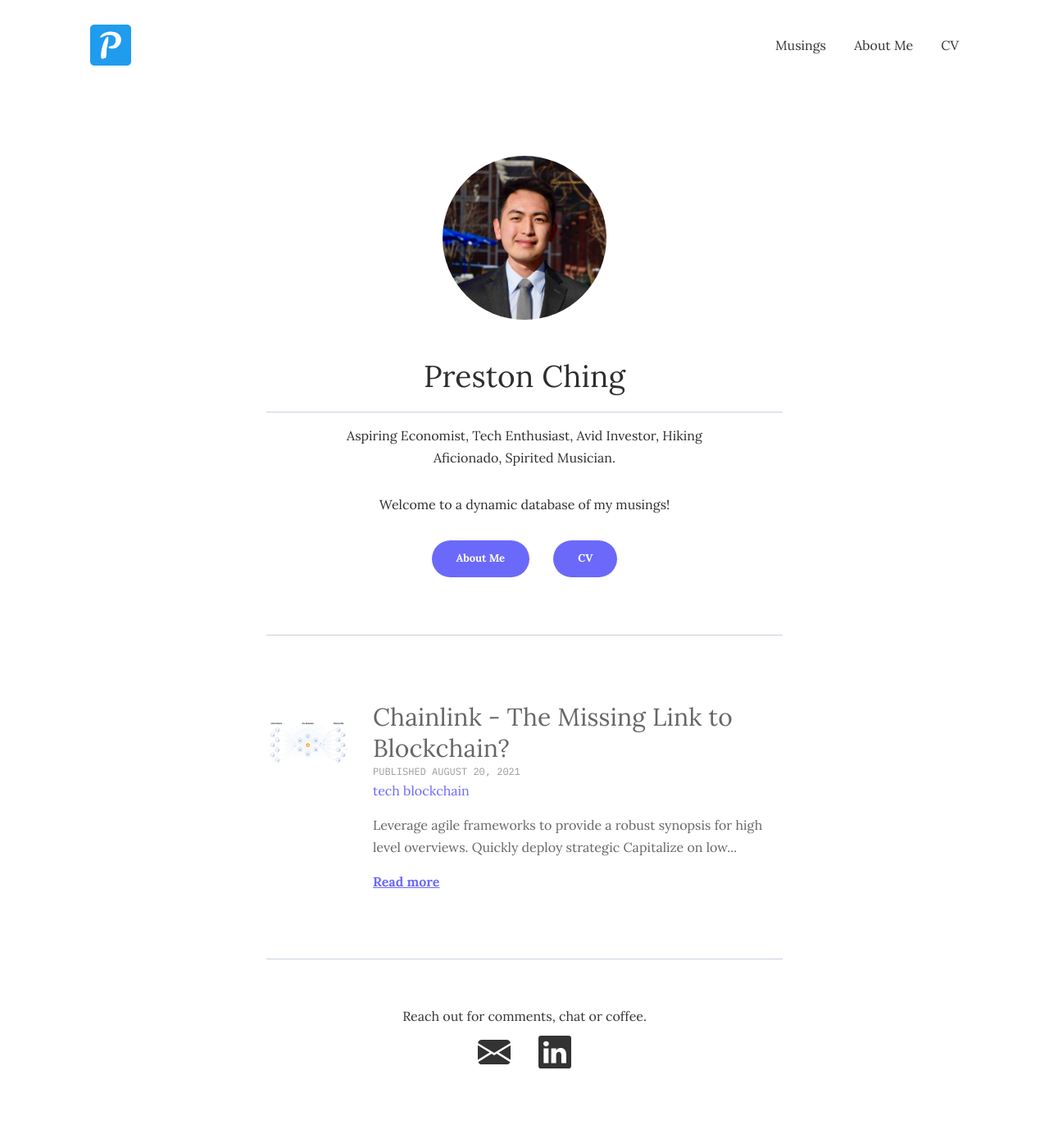
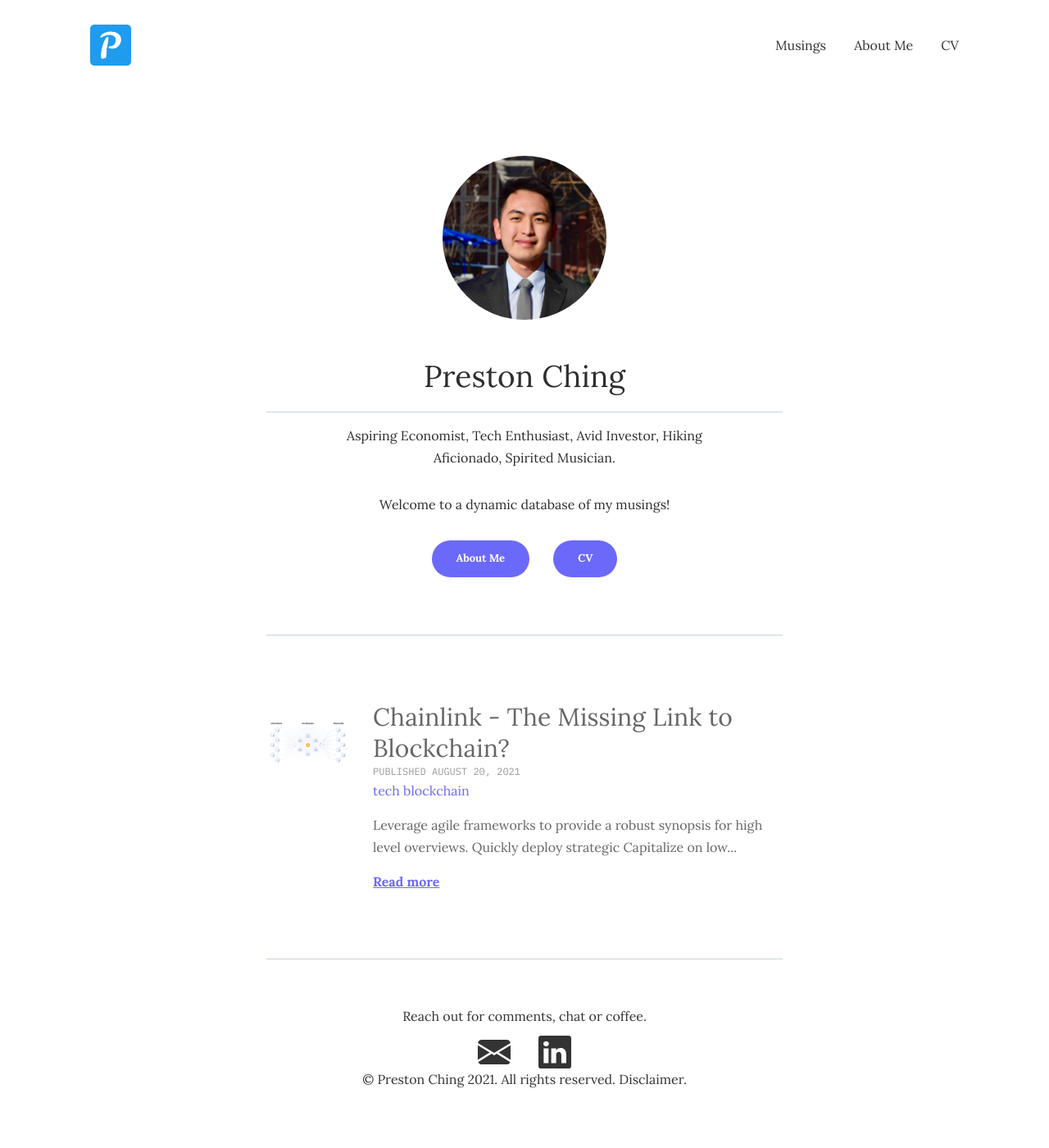
Before and after one commit to PrestonChing/prestonching.github.io, a Jekyll site: the page built from index.html, in a window 1280 px wide. Shown: the whole page at 82% size. Built offline with Jekyll 4.4.1, drawn with Linux system fonts in a browser that asks for light colours; before the commit the page ends 1367 px from its top, so only the background shows below that.

Commit message:
added copyright

```diff
--- a/_includes/footer.html
+++ b/_includes/footer.html
@@ -22,6 +22,7 @@
           </li>
 
         </ul>
+        <p>© Preston Ching 2021. All rights reserved. Disclaimer.</p>
       </div>
     </div>
   </footer>
```
